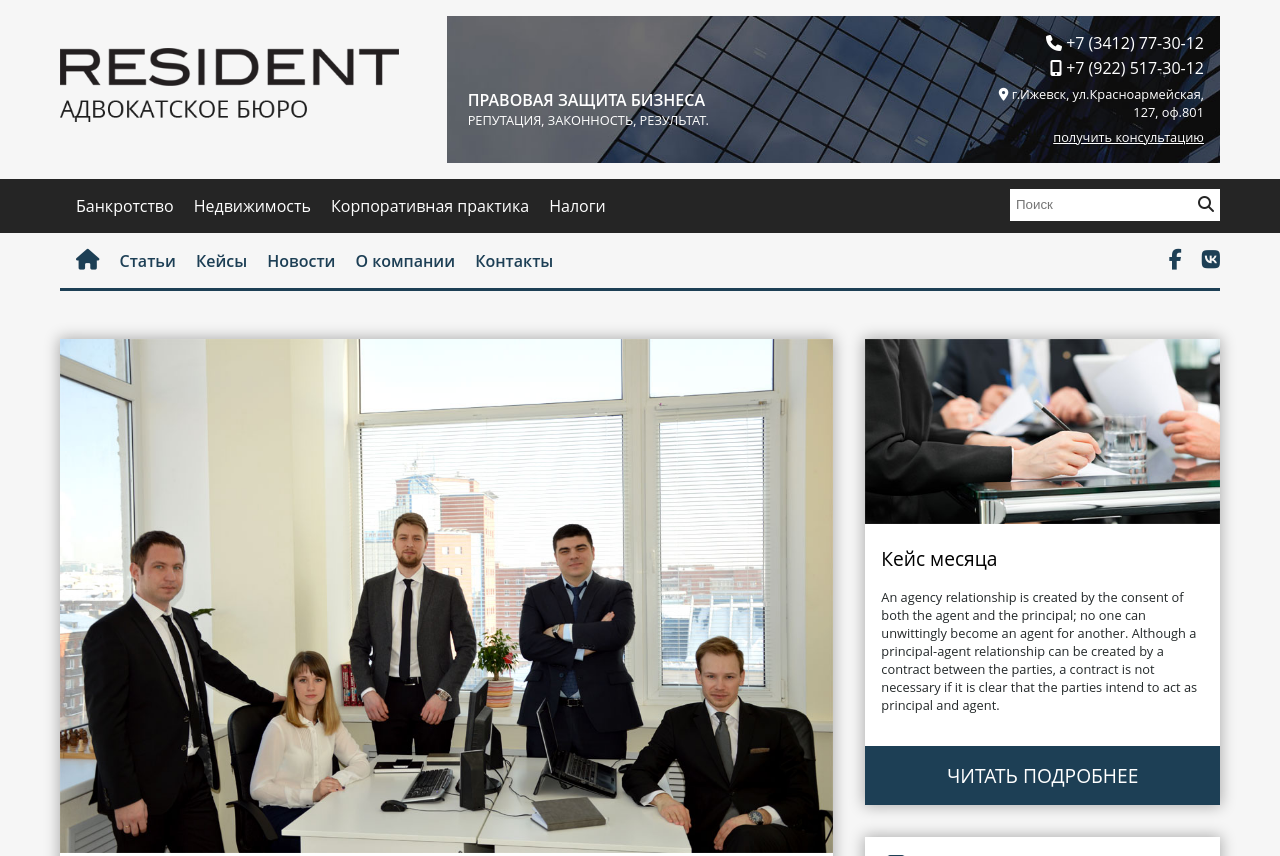
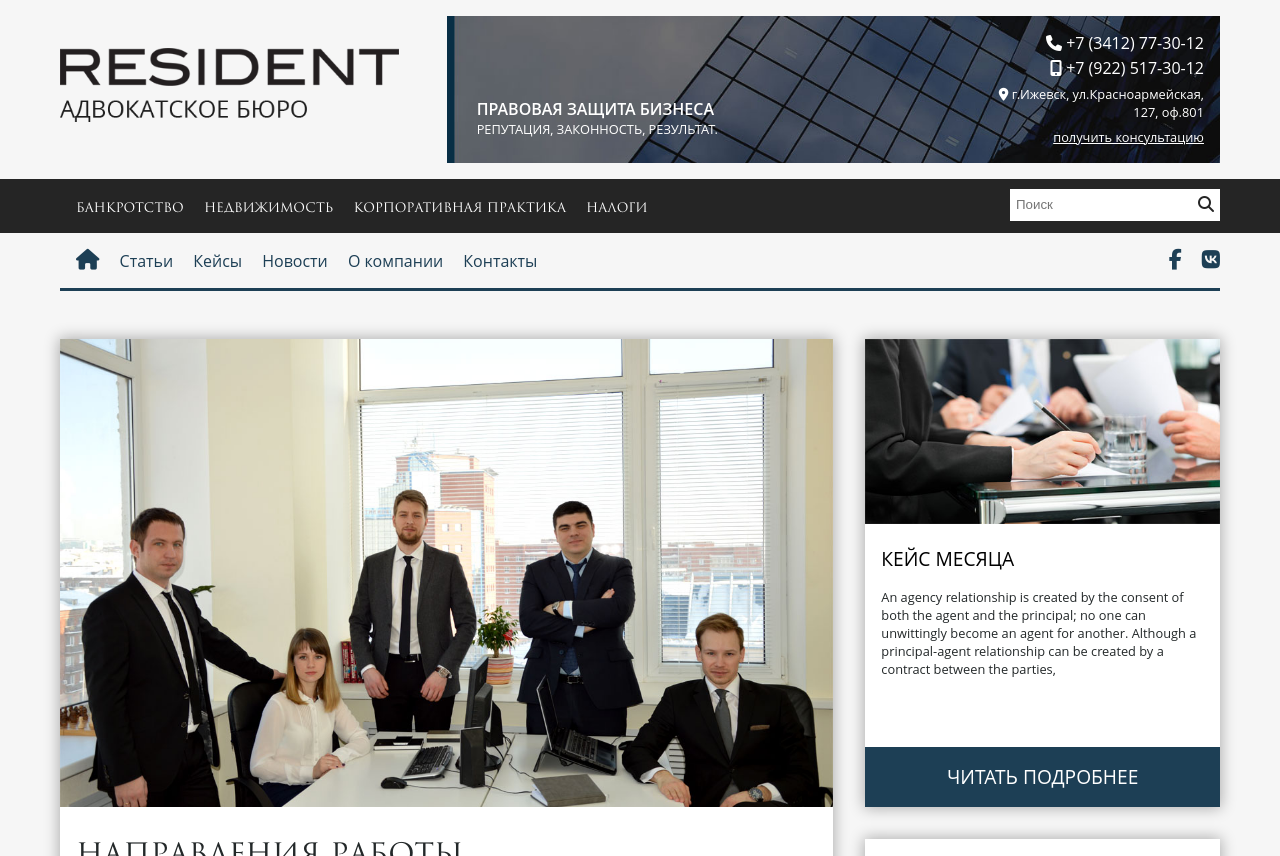
Before and after one commit to vladikz/resident, a website: page index.html in a window 1280 px wide. Shown: the top 856 px of the page. Drawn offline with nearby package versions, Linux system fonts and the light colour scheme.

Commit message:
fixed styles 2

```diff
--- a/index.html
+++ b/index.html
@@ -88,7 +88,7 @@
 
     <div class="container">
         <div class="main-content">
-            <img src="img/cont-img-1.jpg" alt="">
+            <div class="top-photo"></div>
             <section class="work">
                 <div class="content-container">
                     <h2>Направления работы</h2>
@@ -174,7 +174,7 @@
                 <img src="img/bar-img-1.jpg" alt="">
                 <div class="bar-container">
                     <h3>Кейс месяца</h3>
-                    <p>An agency relationship is created by the consent of both the agent and the principal; no one can unwittingly become an agent for another. Although a principal-agent relationship can be created by a contract between the parties, a contract is not necessary if it is clear that the parties intend to act as principal and agent. </p>
+                    <p>An agency relationship is created by the consent of both the agent and the principal; no one can unwittingly become an agent for another. Although a principal-agent relationship can be created by a contract between the parties,  </p>
                 </div>
                 <a href="#" class="btn-top">Читать подробнее</a>
             </section>
--- a/sass/_nav.scss
+++ b/sass/_nav.scss
@@ -46,6 +46,9 @@ nav {
 				a {
 					text-decoration: none;
 					color: #FFF;
+					font-family: 'trajan', serif;
+					text-transform: uppercase;
+					font-size: 0.8rem;
 				}
 				&:after {
 					position: absolute;
--- a/sass/main.scss
+++ b/sass/main.scss
@@ -47,6 +47,10 @@ h2 {
 	color: #232829;
 }
 
+h3 {
+	text-transform: uppercase;
+}
+
 section {
 	clear: both;
 }
@@ -77,8 +81,9 @@ section {
 		}
 	}
 	.pre-nav-desc {
-		background: url(../img/nav-img.jpg) center center no-repeat;
+		background: url(../img/nav-img.jpg) left center no-repeat;
 		@include background-size(cover);
+		position: relative;
 		@include span(8);
 		@include breakpoint($phone) {
 			@include span(12);
@@ -88,11 +93,12 @@ section {
 		padding: 1rem;
 		.title {
 			@include span(6);
-		    padding-left: 5px;
+			position: absolute;
+			bottom: 25px;
+			left: 30px;
 			h1 {
 				color: #FFF;
 				font-weight: 600;
-				padding-top: 57px;
 			}
 			p {
 				color: #FFF;
@@ -146,7 +152,7 @@ section {
 			a {
 				text-decoration: none;
 				color: $blue;
-				font-weight: 600;
+				font-weight: 400;
 				padding-right: 1rem;
 			}
 		}
@@ -196,6 +202,13 @@ section {
 	-webkit-box-shadow: 0px 0px 14px 1px rgba(0,0,0,0.31);
 	-moz-box-shadow: 0px 0px 14px 1px rgba(0,0,0,0.31);
 	box-shadow: 0px 0px 14px 1px rgba(0,0,0,0.31);
+
+	.top-photo {
+		width: 100%;
+		height: 468px;
+		background: url(../img/cont-img-1.jpg) center center no-repeat;
+		@include background-size(cover);
+	}
 	img {
 		max-width: 100%;
 	}
@@ -369,6 +382,8 @@ section {
 		-webkit-box-shadow: 0px 0px 14px 1px rgba(0,0,0,0.31);
 		-moz-box-shadow: 0px 0px 14px 1px rgba(0,0,0,0.31);
 		box-shadow: 0px 0px 14px 1px rgba(0,0,0,0.31);
+		height: 468px;
+		position: relative;
 	    img {
 	    	max-width: 100%;
 	    }
@@ -382,6 +397,13 @@ section {
 	    		padding-bottom: 2rem;
 	    		font-size: 0.8rem;
 	    	}
+	    }
+
+	    .btn-top {
+	    	position: absolute;
+	    	height: 60px;
+	    	bottom: 0;
+	    	left: 0;
 	    }
 	}
 	.archive {
@@ -401,6 +423,7 @@ section {
     		font-size: 1.3rem;
     		font-weight: 400;
     		text-transform: uppercase;
+    		font-family: 'trajan', serif;
     		&:before {
 		      content: "";
 		      background: url(../img/archive.png) center center no-repeat;
```
Also changed, not shown: css/main.css, css/main.min.css.
